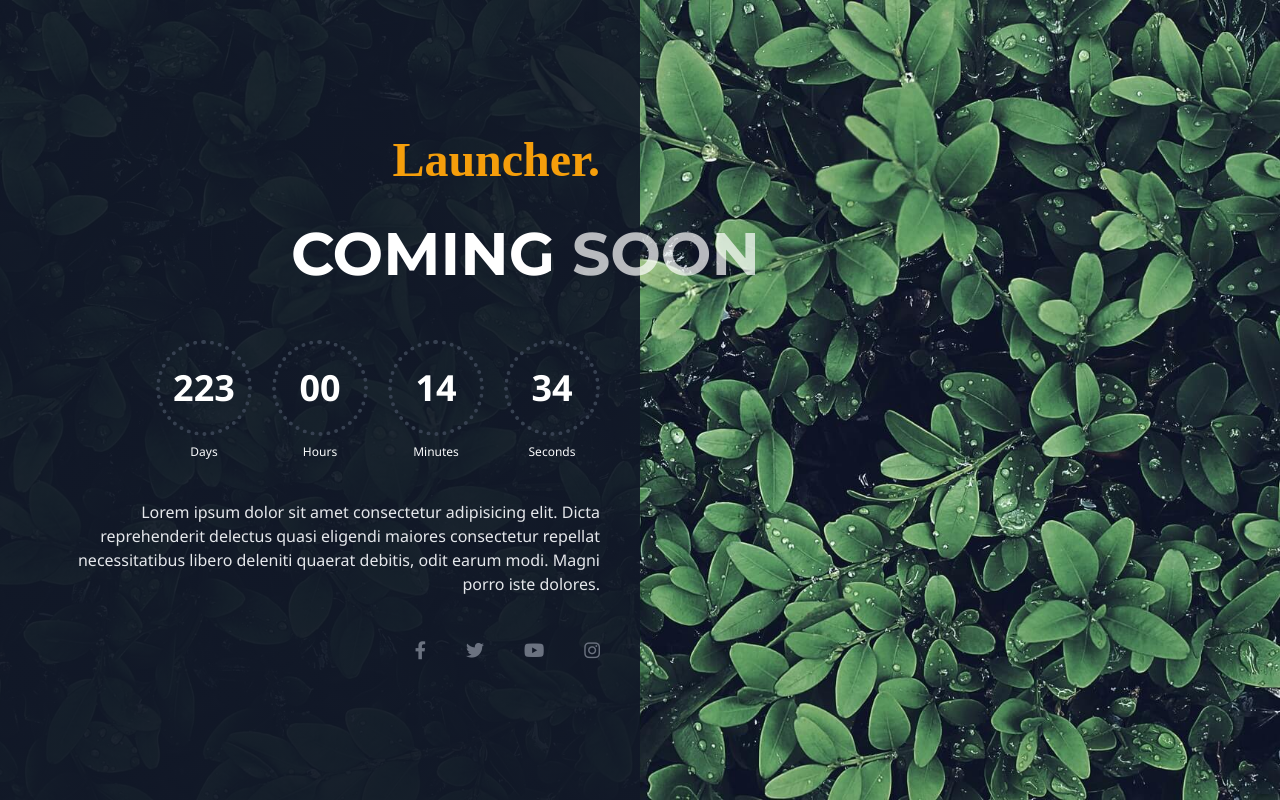
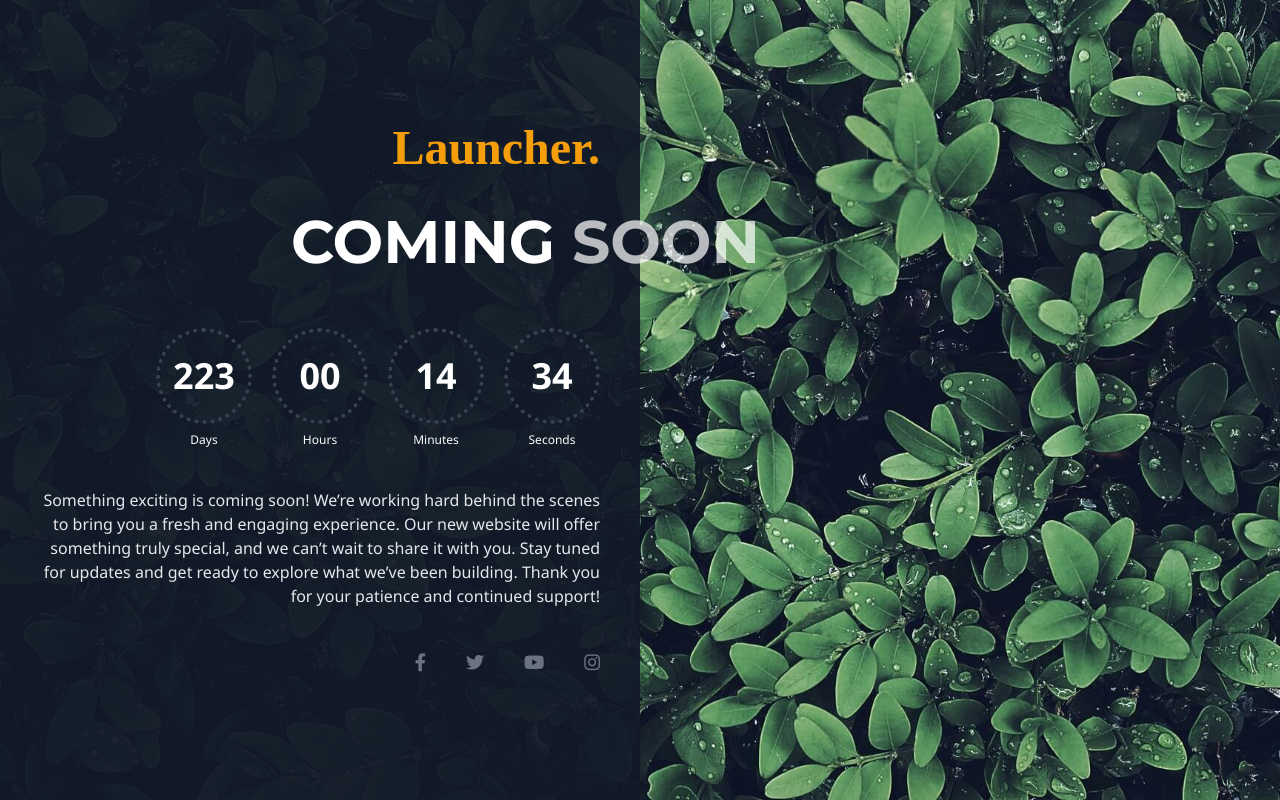
Before and after one commit to thevishalsaini/commingpage, a plain HTML site: page index.html in a window 1280 px wide. Drawn offline with nearby package versions, Linux system fonts and the light colour scheme; a web font is replaced by a local one.

Commit message:
edit description

```diff
--- a/index.html
+++ b/index.html
@@ -70,7 +70,7 @@
         </div>
 
         <!-- Content -->
-        <p class="text-base mb-10 text-gray-200 md:text-right">Lorem ipsum dolor sit amet consectetur adipisicing elit. Dicta reprehenderit delectus quasi eligendi maiores consectetur repellat necessitatibus libero deleniti quaerat debitis, odit earum modi. Magni porro iste dolores. </p>
+        <p class="text-base mb-10 text-gray-200 md:text-right">Something exciting is coming soon! We’re working hard behind the scenes to bring you a fresh and engaging experience. Our new website will offer something truly special, and we can’t wait to share it with you. Stay tuned for updates and get ready to explore what we’ve been building. Thank you for your patience and continued support! </p>
 
         <!-- Social media -->
         <div class="w-full text-left flex">
```
